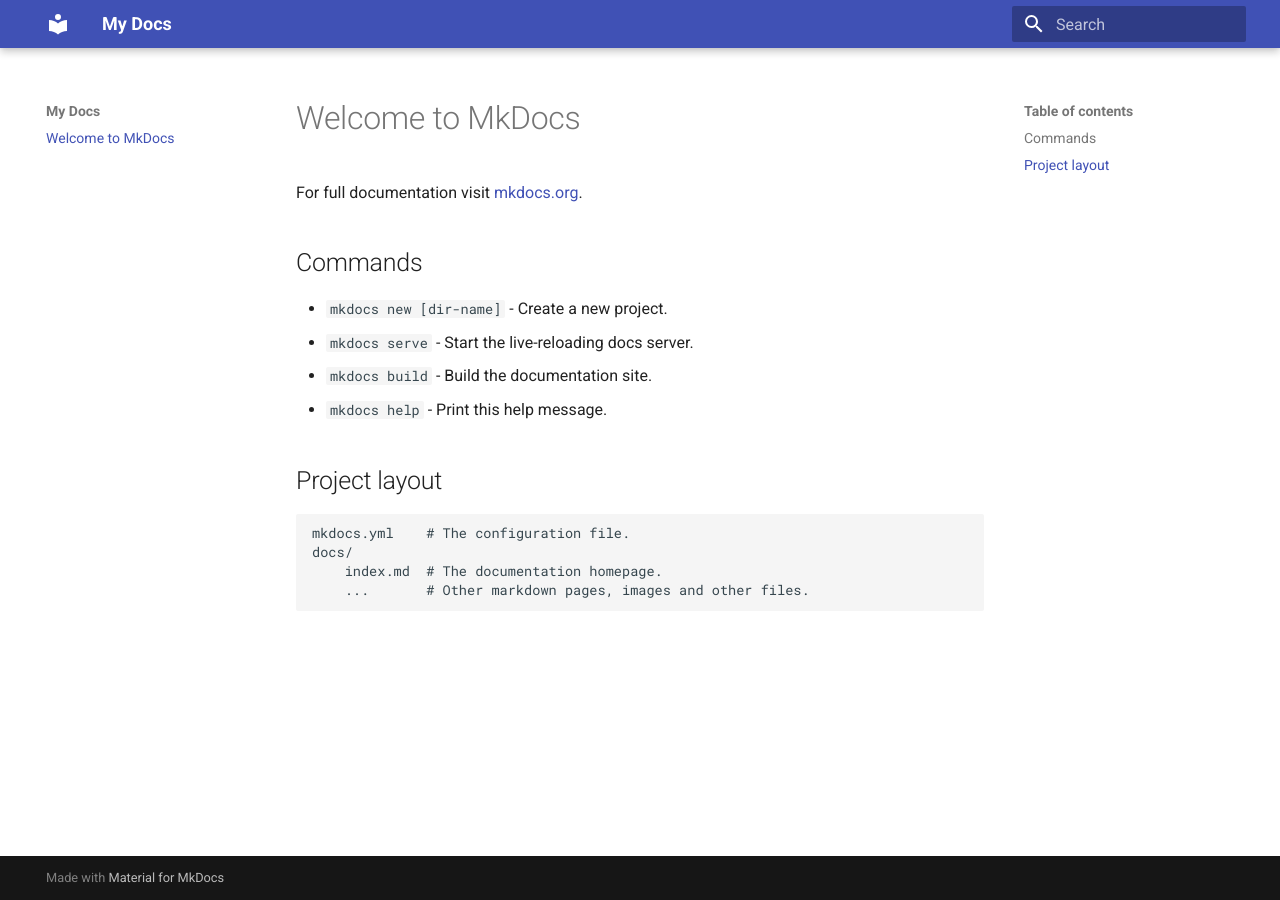
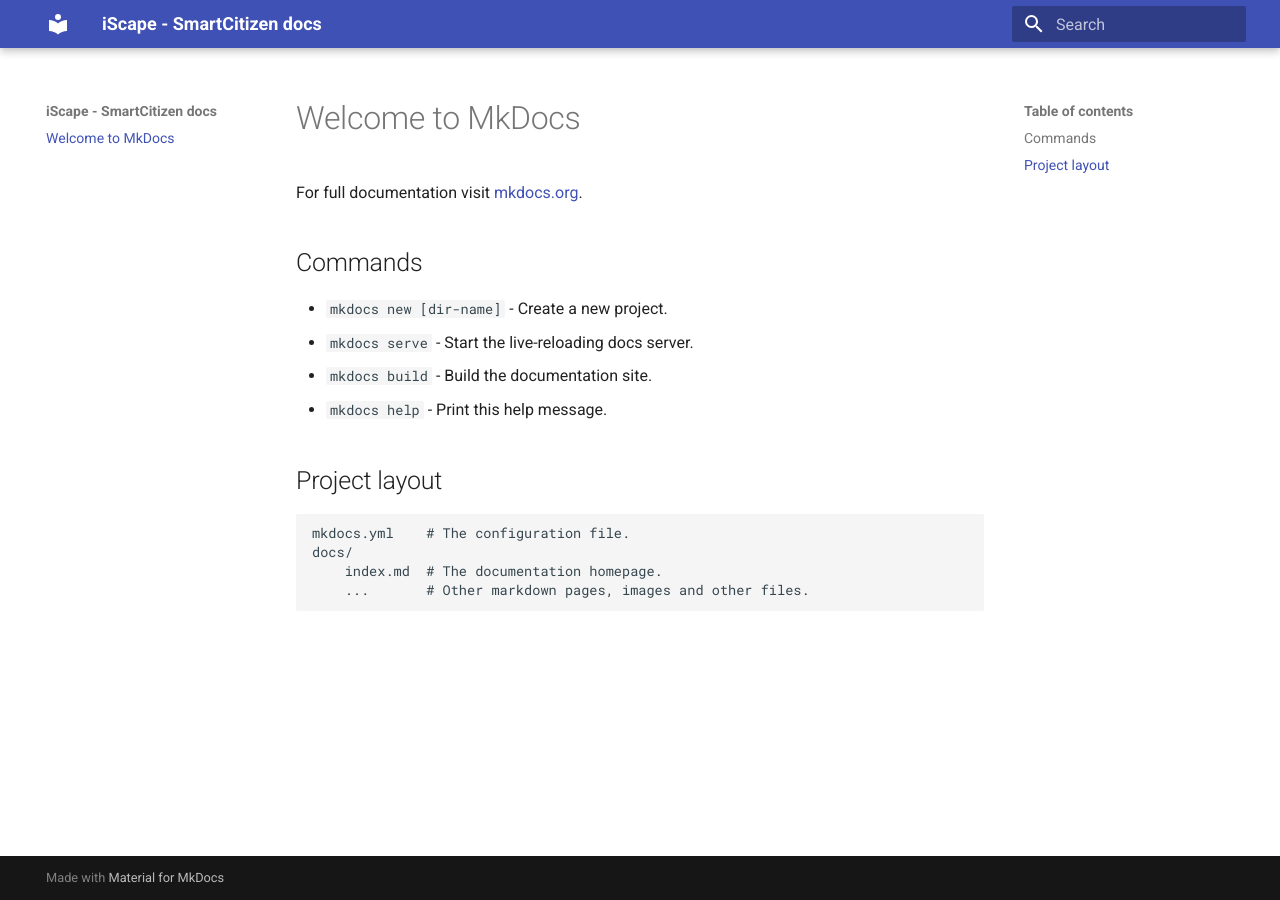
Before and after one commit to fablabbcn/smartcitizen-iscape-docs, an MkDocs documentation site: the page built from docs/index.md, in a window 1280 px wide. Built offline with MkDocs 1.6.1 and Material for MkDocs 9.7.7, drawn with Linux system fonts in a browser that asks for light colours.

Commit message:
Update name

```diff
--- a/mkdocs.yml
+++ b/mkdocs.yml
@@ -1,3 +1,3 @@
-site_name: My Docs
+site_name: iScape - SmartCitizen docs
 theme:
   name: 'material'
```
